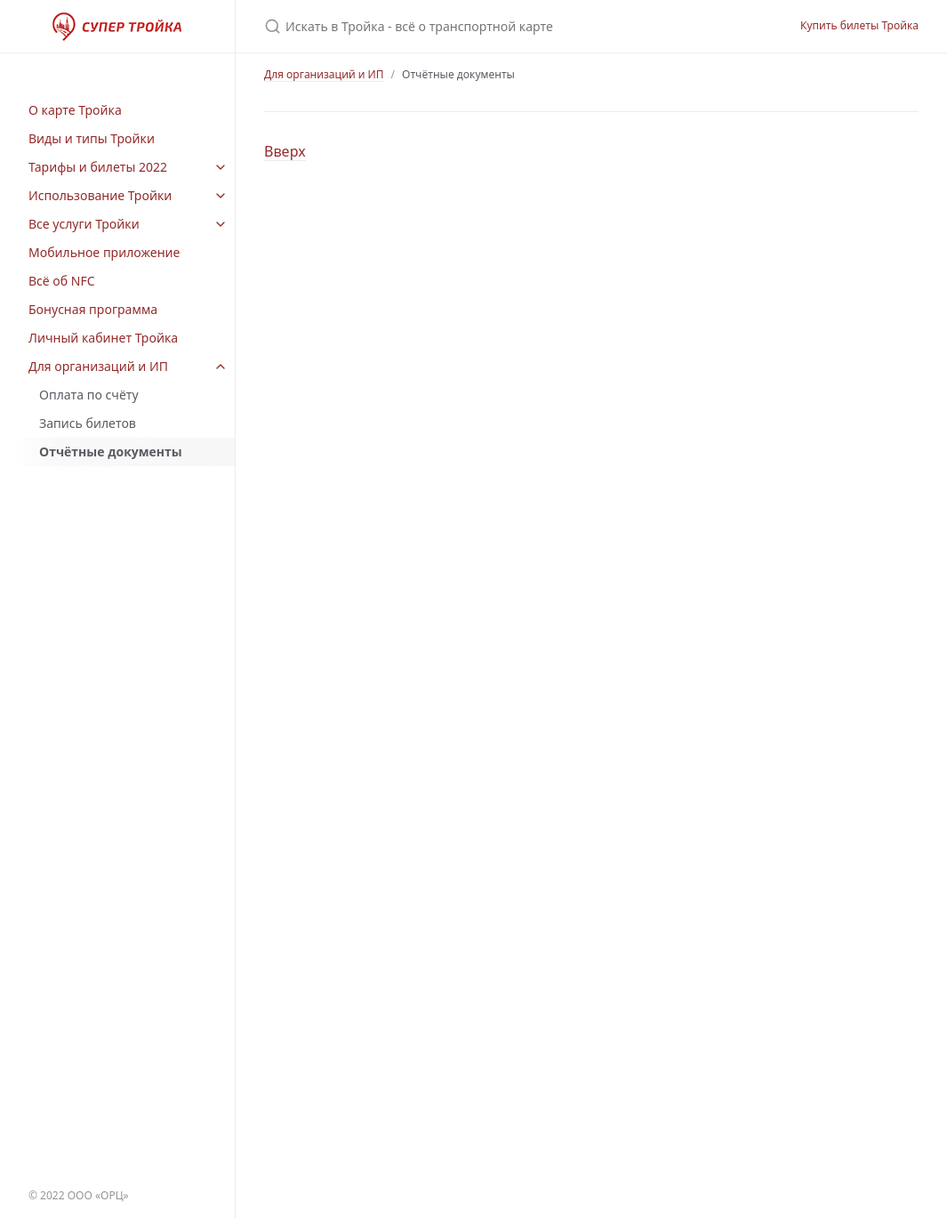
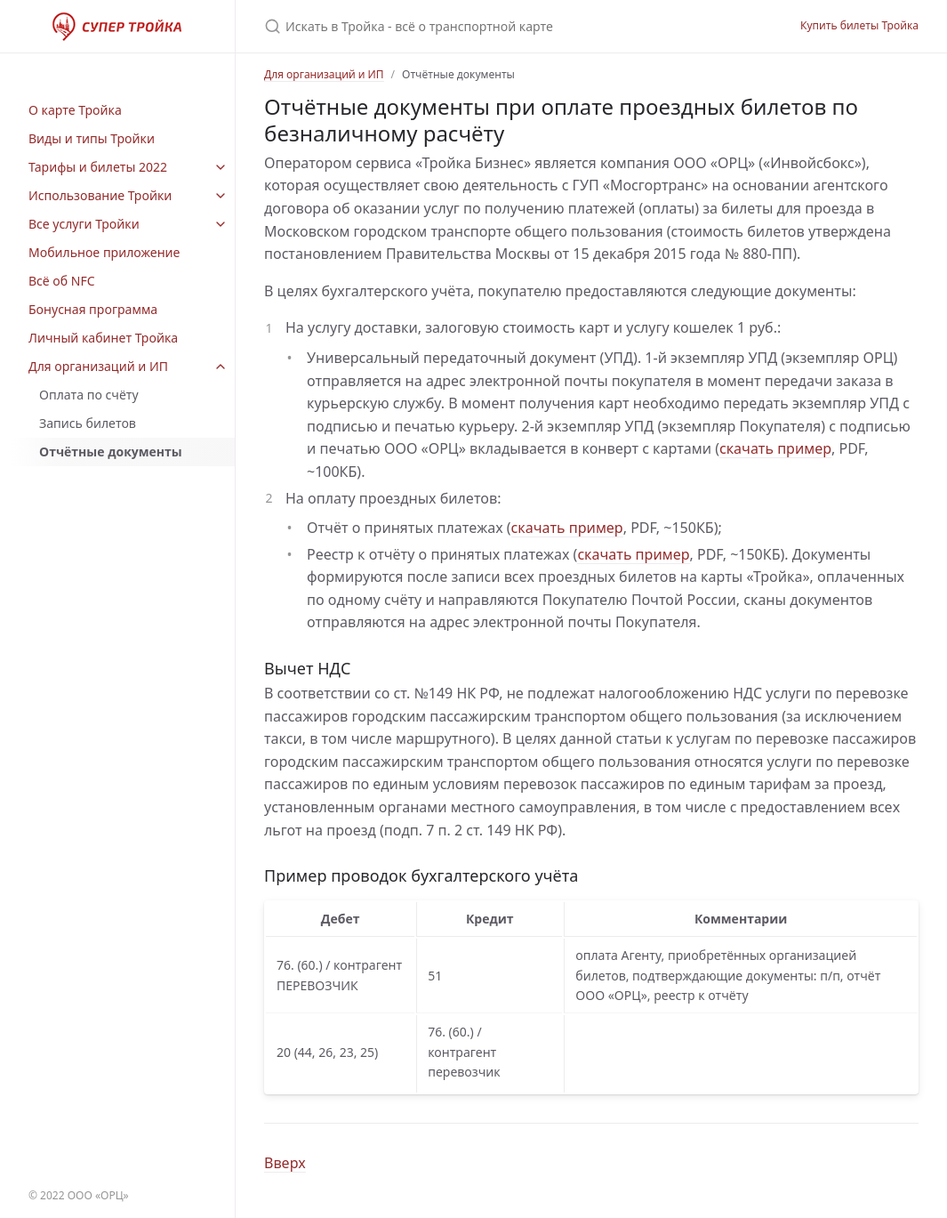
Before and after one commit to InvoiceBox/wiki.supertroika.ru, a Jekyll site: the page built from troika/business/docs.md, in a window 1280 px wide and 1369 px high. Shown: the whole window at 89% size, without its empty margins (107-1172 px from the left). Built offline with Jekyll 4.4.1, drawn with Linux system fonts in a browser that asks for light colours.

Commit message:
Added docs page

```diff
--- a/troika/business/docs.md
+++ b/troika/business/docs.md
@@ -3,5 +3,39 @@ layout: default
 nav_order: 3
 title: "Отчётные документы"
 parent: "Для организаций и ИП"
-date: 2022-05-05 15:21:00 +0300
+date: 2022-05-06 13:21:00 +0300
 ---
+
+## Отчётные документы при оплате проездных билетов по безналичному расчёту
+
+Оператором сервиса «Тройка Бизнес» является компания ООО «ОРЦ» («Инвойсбокс»), которая осуществляет
+свою деятельность с ГУП «Мосгортранс» на основании агентского договора об оказании услуг по получению
+платежей (оплаты) за билеты для проезда в Московском городском транспорте общего пользования (стоимость
+билетов утверждена постановлением Правительства Москвы от 15 декабря 2015 года № 880-ПП).
+
+В целях бухгалтерского учёта, покупателю предоставляются следующие документы:
+
+1. На услугу доставки, залоговую стоимость карт и услугу кошелек 1 руб.:
+   - Универсальный передаточный документ (УПД). 1-й экземпляр УПД (экземпляр ОРЦ) отправляется на адрес электронной почты
+   покупателя в момент передачи заказа в курьерскую службу. В момент получения карт необходимо передать экземпляр УПД с
+   подписью и печатью курьеру. 2-й экземпляр УПД (экземпляр Покупателя) с подписью и печатью ООО «ОРЦ» вкладывается в
+   конверт с картами ([скачать пример](/assets/downloads/faq/sample_upd.pdf), PDF, ~100КБ).
+
+2. На оплату проездных билетов:
+   - Отчёт о принятых платежах ([скачать пример](/assets/downloads/faq/sample_report.pdf), PDF, ~150КБ);
+   - Реестр к отчёту о принятых платежах  ([скачать пример](/assets/downloads/faq/sample_registry.pdf), PDF, ~150КБ). Документы формируются после записи всех проездных билетов на карты «Тройка», оплаченных по одному счёту и направляются Покупателю Почтой России, сканы документов отправляются на адрес электронной почты Покупателя.
+
+### Вычет НДС
+
+В соответствии со ст. №149 НК РФ, не подлежат налогообложению НДС услуги по перевозке пассажиров
+городским пассажирским транспортом общего пользования (за исключением такси, в том числе маршрутного). В целях данной
+статьи к услугам по перевозке пассажиров городским пассажирским транспортом общего пользования относятся услуги по
+перевозке пассажиров по единым условиям перевозок пассажиров по единым тарифам за проезд, установленным органами местного
+самоуправления, в том числе с предоставлением всех льгот на проезд (подп. 7 п. 2 ст. 149 НК РФ).
+
+### Пример проводок бухгалтерского учёта
+
+| Дебет                             | Кредит                              | Комментарии                                                                                                        |
+|-----------------------------------|-------------------------------------|--------------------------------------------------------------------------------------------------------------------|
+| 76. (60.) / контрагент ПЕРЕВОЗЧИК | 51                                  | оплата Агенту, приобретённых организацией билетов, подтверждающие документы: п/п, отчёт ООО «ОРЦ», реестр к отчёту |
+| 20 (44, 26, 23, 25)               | 76. (60.) / контрагент перевозчик   |                                                                                                                    |
```
Also changed, not shown: troika/usage/balance.md (+1 -1 lines), 3 other files.
